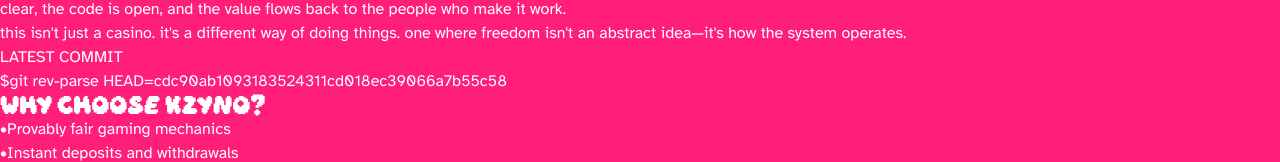
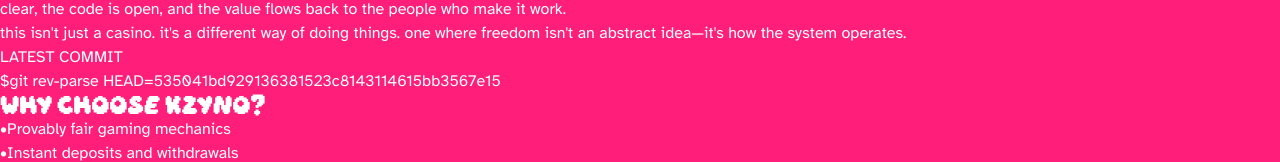
Before and after one commit to 0xe37d/kzyno, a Next.js app: page /about in a window 1280 px wide. Shown: the part 269-431 px from the top of the page. Built offline with nearby package versions, Linux system fonts and the light colour scheme.

Commit message:
chore: update commit hash

```diff
--- a/src/app/commit-hash.ts
+++ b/src/app/commit-hash.ts
@@ -1 +1 @@
-export const NEXT_PUBLIC_COMMIT_HASH: string = 'cdc90ab1093183524311cd018ec39066a7b55c58';
+export const NEXT_PUBLIC_COMMIT_HASH: string = '535041bd929136381523c8143114615bb3567e15';
```
